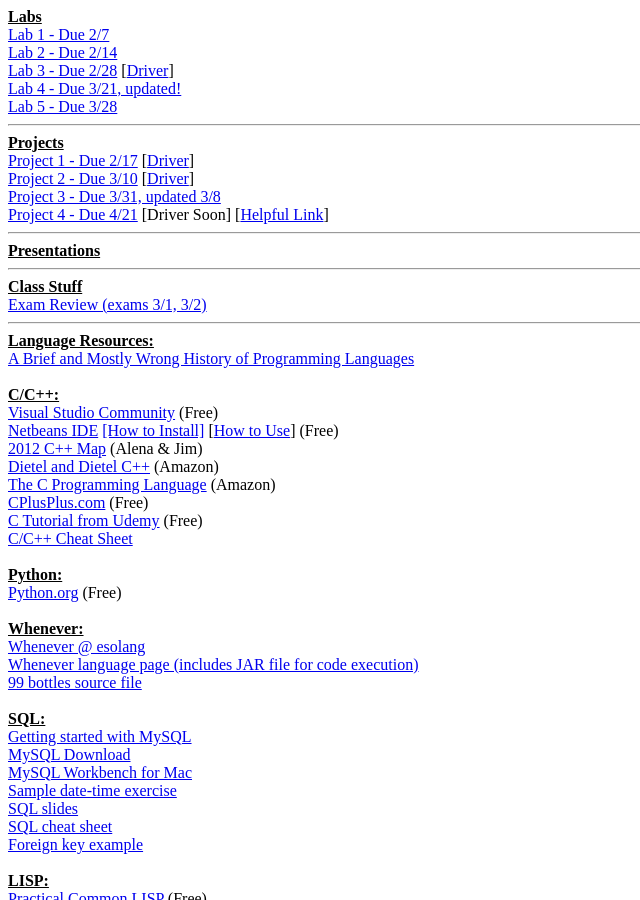
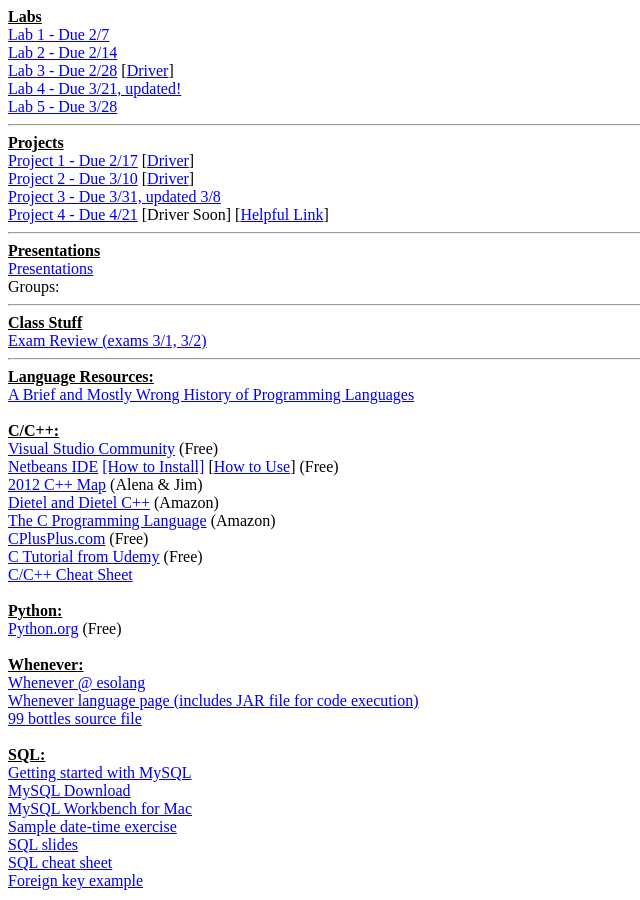
Before and after one commit to ripark/ripark.github.io, a Jekyll site: the page built from s17/cosc251.html, in a window 1280 px wide and 900 px high, scrolled down 495 px. Shown: the whole window, without its empty margins (0-640 px from the left). Built offline with Jekyll 4.4.1, drawn with Linux system fonts in a browser that asks for light colours; Markdown is read by kramdown in place of the engine named in the settings.

Commit message:
Presentations posted

```diff
--- a/s17/cosc251.html
+++ b/s17/cosc251.html
@@ -49,6 +49,10 @@
 <br>
 <hr>
 <strong><u>Presentations</strong></u>
+<br>
+<a href="http://ripark.github.io/s17/COSC251Pres.pdf">Presentations</a>
+<br>
+Groups:
 <br>
 <hr>
 <strong><u>Class Stuff</strong></u>
```
Also changed, not shown: 1 other file.
